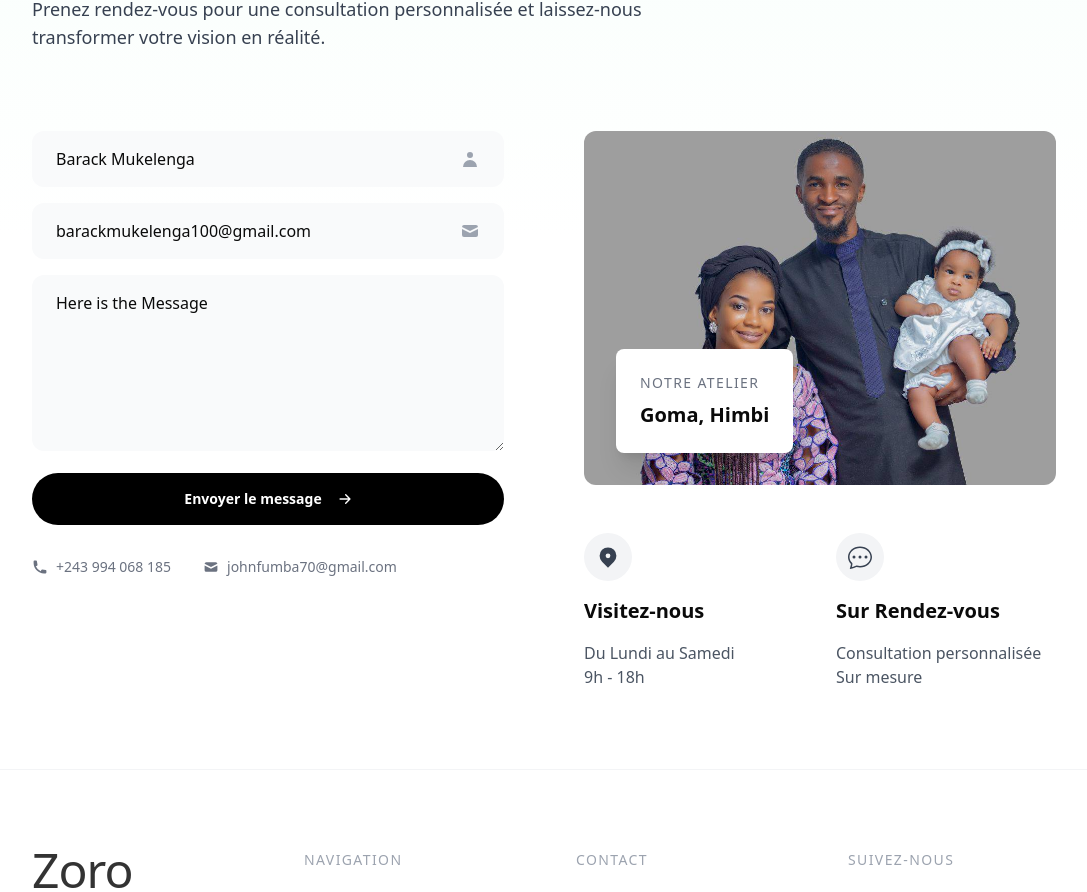
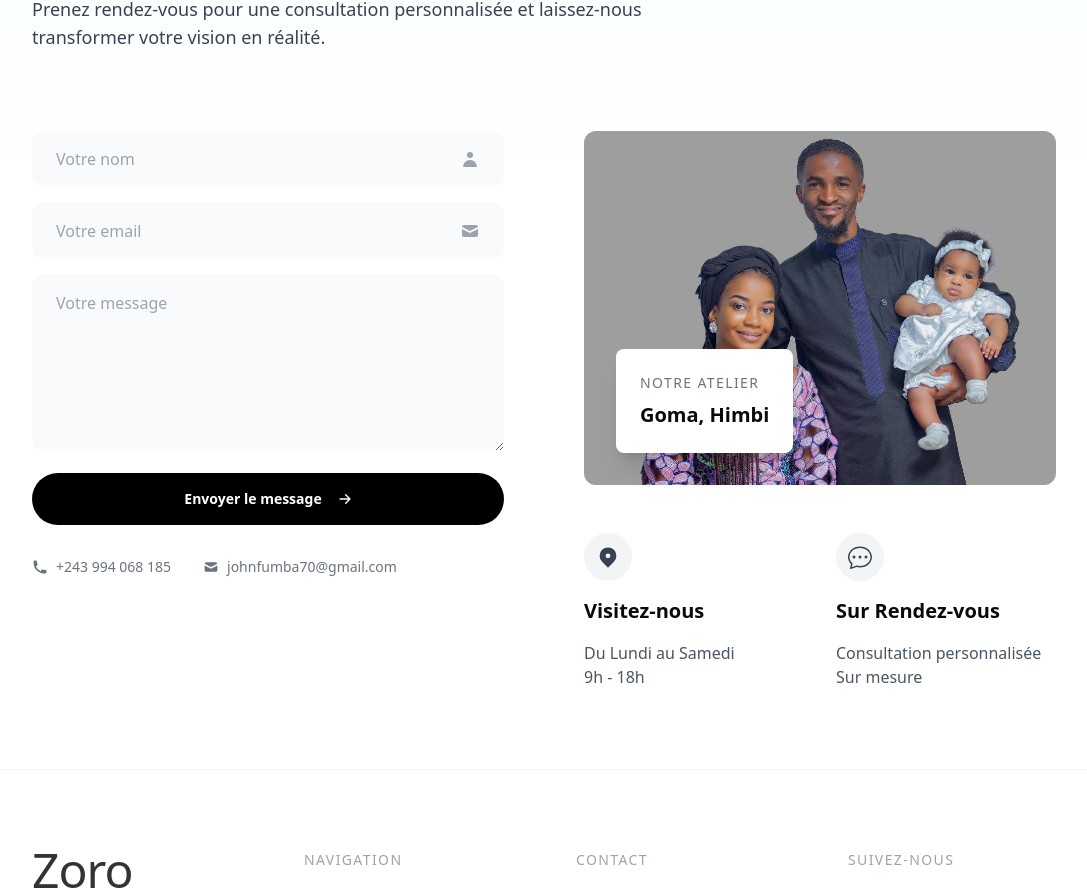
Before and after one commit to barackm/zorocouture, a Next.js app: page / in a window 1280 px wide. Shown: the part 5177-6069 px from the top of the page, without its empty margins (96-1183 px from the left). Built offline with nearby package versions, Linux system fonts and the light colour scheme; no server answers.

Commit message:
feat: enhance ContactForm component; reset form fields and implement auto-clear for success message

```diff
--- a/src/components/ContactForm.tsx
+++ b/src/components/ContactForm.tsx
@@ -1,5 +1,5 @@
 "use client";
-import React, { useState } from "react";
+import React, { useState, useEffect } from "react";
 import { useForm, SubmitHandler } from "react-hook-form";
 import { HiUser, HiMail, HiArrowRight } from "react-icons/hi";
 import Input from "./Input";
@@ -8,9 +8,9 @@ import Button from "./Button";
 const formSpreeId = process.env.NEXT_PUBLIC_FORMSPREE_ID;
 
 const defaultValues = {
-  name: "Barack Mukelenga",
-  email: "barackmukelenga100@gmail.com",
-  message: "Here is the Message",
+  name: "",
+  email: "",
+  message: "",
 };
 
 interface IFormInputs {
@@ -22,6 +22,22 @@ interface IFormInputs {
 const ContactForm: React.FC = () => {
   const [isLoading, setIsLoading] = useState(false);
   const [status, setStatus] = useState<"success" | "error" | "">("");
+
+  useEffect(() => {
+    let timeoutId: NodeJS.Timeout;
+
+    if (status === "success") {
+      timeoutId = setTimeout(() => {
+        setStatus("");
+      }, 5000);
+    }
+
+    return () => {
+      if (timeoutId) {
+        clearTimeout(timeoutId);
+      }
+    };
+  }, [status]);
 
   const {
     register,
```
